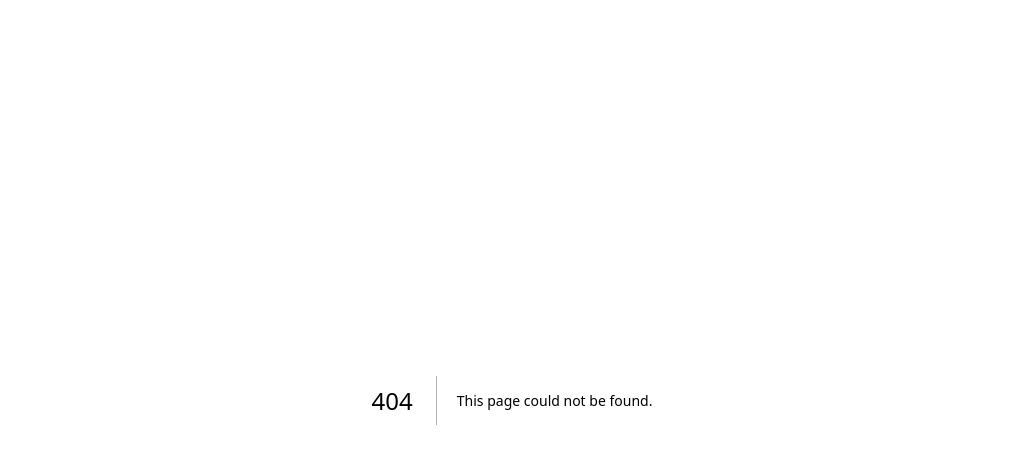
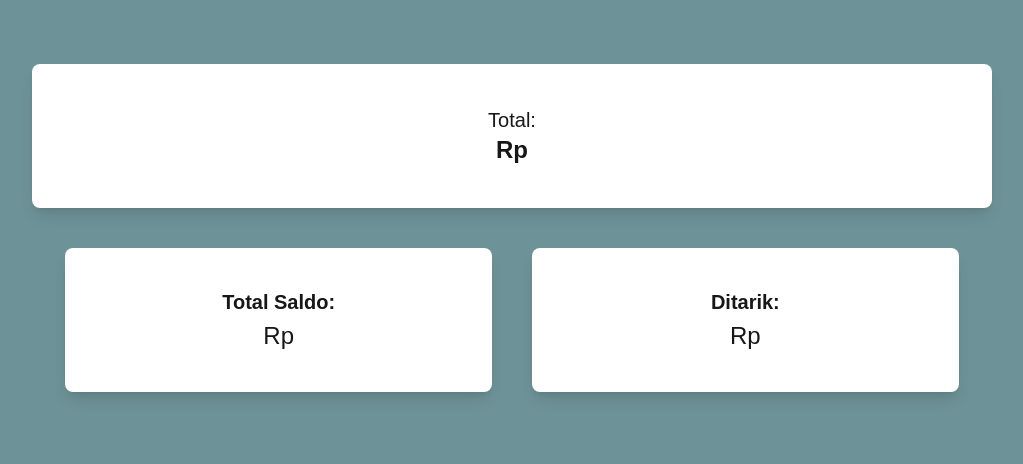
Before and after one commit to e-kasturi/GrabIt, a Next.js app in the folder grabit/: page /finance in a window 1280 px wide. Before the commit this address had no page. Shown: the top 464 px of the page, without its empty margins (128-1151 px from the left). Built offline with nearby package versions, Linux system fonts and the light colour scheme.

Commit message:
layouting finance

```diff
--- /dev/null
+++ b/grabit/src/app/finance/page.tsx
@@ -0,0 +1,26 @@
+export default function Finance() {
+    return (
+      <div className="w-screen h-screen bg-[#6D9297] pt-12 flex flex-col items-center">
+        {/* Section Total */}
+        <div className="mt-4 bg-white w-3/4 h-36 p-10 rounded-lg shadow-lg flex flex-col items-center justify-center">
+          <span className="text-lg lg:text-xl font-medium">Total:</span>
+          <span className="text-xl lg:text-2xl font-semibold">Rp</span>
+        </div>
+
+        {/* Section Balance and Withdraw */}
+        <div className="flex justify-center mt-10 space-x-10 w-full">
+          {/* Total Balance */}
+          <div className="bg-white w-1/3 h-42 p-10 rounded-lg shadow-lg flex flex-col items-center justify-between">
+            <span className="text-lg lg:text-xl font-semibold">Total Saldo:</span>
+            <span className="text-xl lg:text-2xl">Rp</span>
+          </div>
+
+          {/* Withdrawn */}
+          <div className="bg-white w-1/3 h-36 p-10 rounded-lg shadow-lg flex flex-col items-center justify-between">
+            <span className="text-lg lg:text-xl font-semibold">Ditarik:</span>
+            <span className="text-xl lg:text-2xl">Rp</span>
+          </div>
+        </div>
+      </div>
+    );
+  }
--- /dev/null
+++ b/grabit/src/app/helpDesk/page.tsx
@@ -0,0 +1,5 @@
+export default function HelpDesk(){
+    return (
+        <div> bantuan</div>
+    )
+}
--- a/grabit/src/app/home/page.tsx
+++ b/grabit/src/app/home/page.tsx
@@ -1,3 +1,5 @@
+import Link from "next/link";
+
 const Home = () => {
   return (
     <div className="h-screen w-screen p-4 justify-center">
@@ -60,8 +62,8 @@ const Home = () => {
       <div className="p-4">
         <span> Status Pesanan</span>
         <div className="w-full p-2 bg-[#E4FBFF]">
-            <a href="" className="flex justify-end px-2">
-              transaksi
+          <Link href="/order" className="flex justify-end px-2">
+            see detail
             <svg
               xmlns="http://www.w3.org/2000/svg"
               fill="none"
@@ -76,7 +78,7 @@ const Home = () => {
                 d="m8.25 4.5 7.5 7.5-7.5 7.5"
               />
             </svg>
-            </a>
+          </Link>
           <div className="flex gap-6 justify-center">
             <div className="flex flex-col justify-center items-center bg-[#04A8C1] text-white text-xl md:w-40 md: h-40  sm:w-32 sm:h-32">
               <span>0</span>
@@ -96,6 +98,7 @@ const Home = () => {
         <br />
         <div className="w-full p-4 bg-[#E4FBFF]">
           <div className="flex gap-6 justify-center">
+            <Link href="/product">
               <div className="flex flex-col justify-center items-center bg-[#04A8C1] text-white text-xl md:w-40 md: h-40  sm:w-32 sm:h-32">
                 <svg
                   xmlns="http://www.w3.org/2000/svg"
@@ -114,6 +117,8 @@ const Home = () => {
 
                 <span> Produk</span>
               </div>
+            </Link>
+            <Link href="/finance">
               <div className="flex flex-col justify-center items-center bg-[#04A8C1] text-white text-xl md:w-40 md: h-40  sm:w-32 sm:h-32">
                 <svg
                   xmlns="http://www.w3.org/2000/svg"
@@ -132,6 +137,8 @@ const Home = () => {
 
                 <span>Keuangan</span>
               </div>
+            </Link>
+            <Link href="/perform">
               <div className="flex flex-col justify-center items-center bg-[#04A8C1] text-white text-xl md:w-40 md: h-40 sm:w-32 sm:h-32">
                 <svg
                   xmlns="http://www.w3.org/2000/svg"
@@ -150,6 +157,8 @@ const Home = () => {
 
                 <span>Performa toko </span>
               </div>
+            </Link>
+            <Link href="/helpDesk">
               <div className="flex flex-col justify-center items-center bg-[#04A8C1] text-white text-xl md:w-40 md: h-40 sm:w-32 sm:h-32">
                 <svg
                   xmlns="http://www.w3.org/2000/svg"
@@ -168,6 +177,7 @@ const Home = () => {
 
                 <span>Bantuan</span>
               </div>
+            </Link>
           </div>
         </div>
       </div>
--- /dev/null
+++ b/grabit/src/app/perform/page.tsx
@@ -0,0 +1,5 @@
+export default function Perform(){
+    return(
+        <div>performa</div>
+    )
+}
--- /dev/null
+++ b/grabit/src/app/product/page.tsx
@@ -0,0 +1,7 @@
+export default function Product(){
+return(
+    <div>
+
+    </div>
+)
+}
--- a/grabit/src/components/navbar.tsx
+++ b/grabit/src/components/navbar.tsx
@@ -22,7 +22,7 @@ return(
       <ul
         tabIndex={0}
         className="menu menu-sm dropdown-content bg-base-100 rounded-box z-[1] mt-3 w-52 p-2 shadow">
-        <li><Link href="/order/prepare">Need to be sent</Link></li>
+        <li><Link href="/order">Need to be sent</Link></li>
       <li><Link href="/order/sent">Sent</Link></li>
       <li><Link href="/order/done">Done</Link></li>
       <li><Link href="/order/canceled">Canceled</Link></li>
```
Lines whose indentation alone changed are shown as unchanged.
